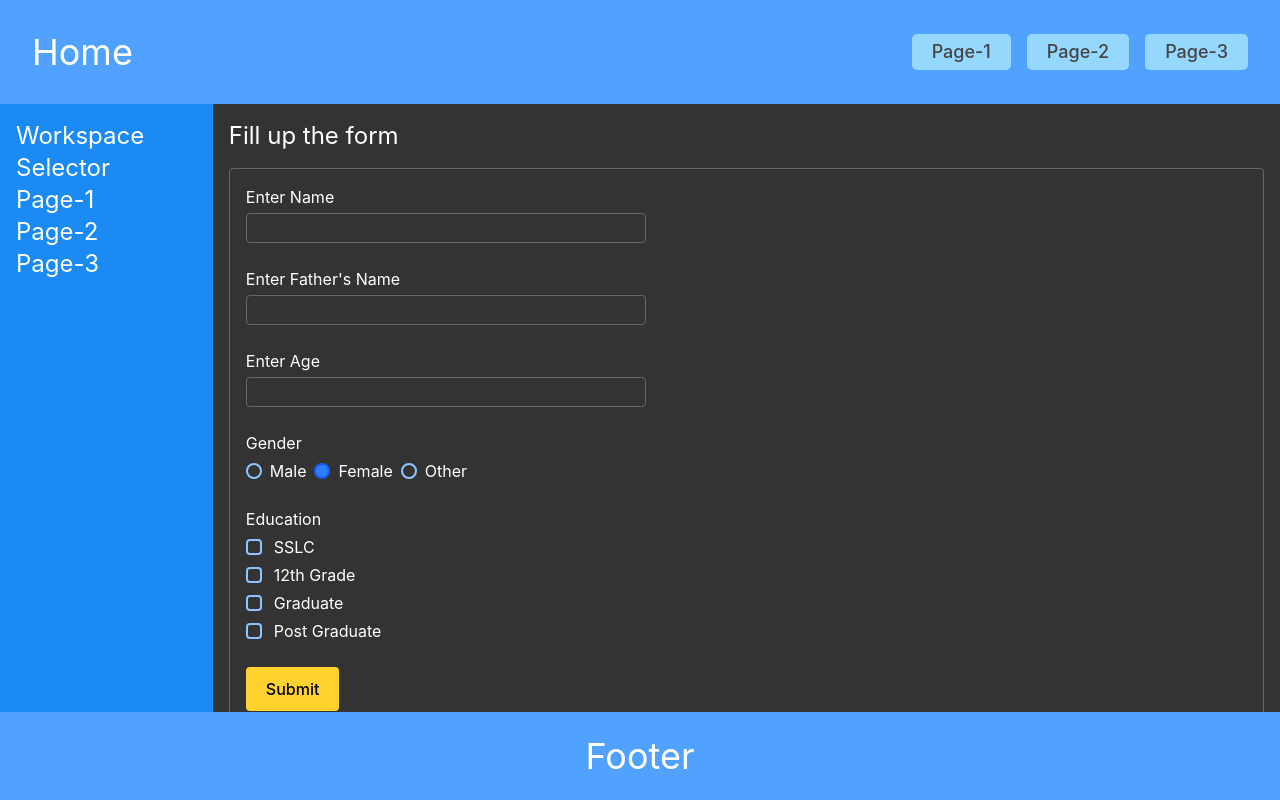
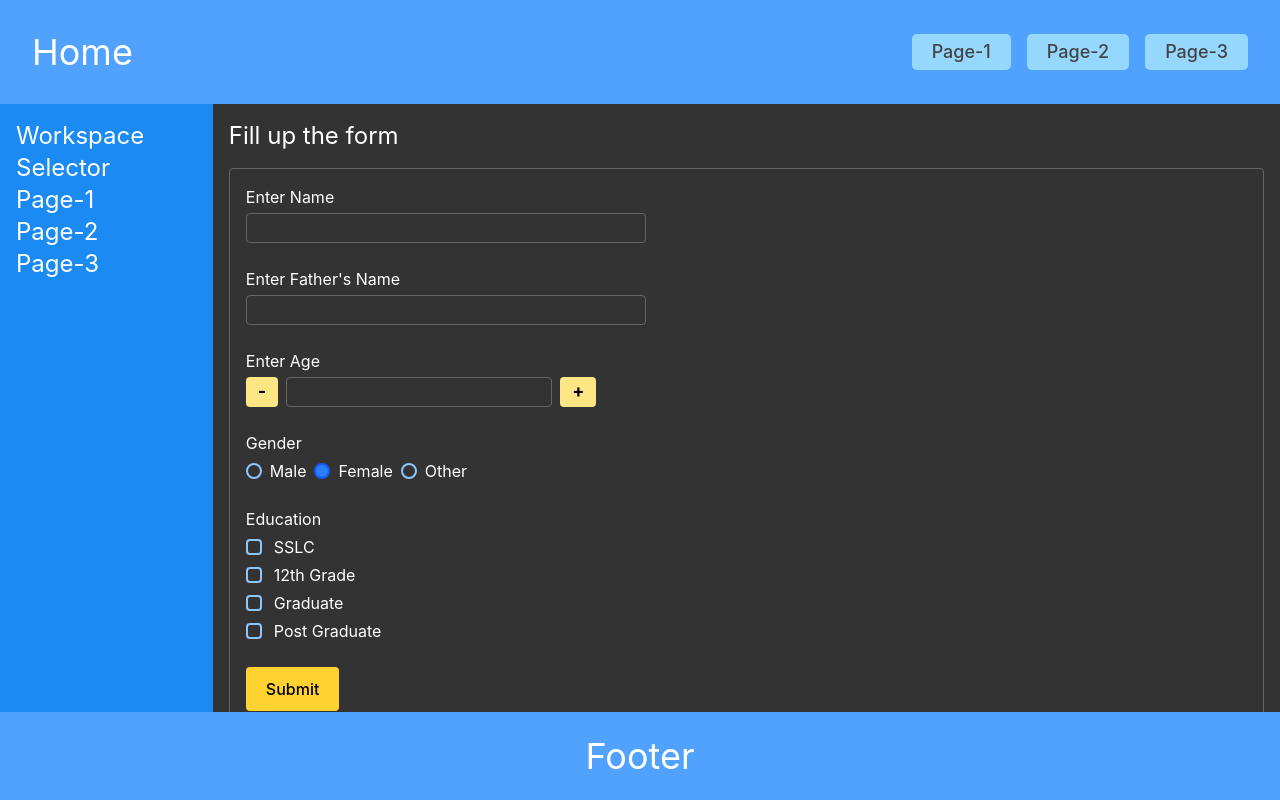
Before and after one commit to Sujayweb3master/all-about-react, a React (Vite) app in the folder react-playground/: page / in a window 1280 px wide. Built offline with nearby package versions, Linux system fonts and the light colour scheme.

Commit message:
react-playground: add custom reusable numeric input ui component

```diff
--- a/react-playground/src/components/forms/FormOne.jsx
+++ b/react-playground/src/components/forms/FormOne.jsx
@@ -3,6 +3,7 @@ import Button from '../ui/Button'
 import Input from '../ui/Input';
 import RadioInputField from '../ui/forms/RadioInputField';
 import CheckboxInputField from '../ui/forms/CheckboxInputField';
+import NumberInput from '../ui/NumberInput';
 
 const FormOne = () => {
 
@@ -30,6 +31,14 @@ const FormOne = () => {
     }
 
     const handleAgeChange = (e) => {
+        if (e.target.value === null || e.target.value === undefined) return
+        if (parseInt(e.target.value) > 100) {
+            setAge('100')
+            return
+        } else if (parseInt(e.target.value) < 0) {
+            setAge('0')
+            return
+        }
         setAge(e.target.value)
     }
 
@@ -63,6 +72,18 @@ const FormOne = () => {
         console.log(e);
 
     }
+
+    const handleStepUp = () => {
+        if (age >= 100) return
+
+        setAge(prev => String(parseInt(prev) + 1))
+    }
+    const handleStepDown = () => {
+        if (age <= 0) return
+
+        setAge(prev => String(parseInt(prev) - 1))
+    }
+
     return (
 
         <div>
@@ -79,11 +100,11 @@ const FormOne = () => {
                     </div>
                     <div className='flex flex-col max-w-100 gap-1'>
                         <label for='age' className='mr-4'>Enter Age</label>
-                        <Input value={age} id={'age'} onChange={handleAgeChange} type='number' max={100} className={``} />
+                        <NumberInput id='age' value={age} handleStepDown={handleStepDown} onNumberInputChange={handleAgeChange} handleStepUp={handleStepUp} />
                     </div>
                     <div className='flex flex-col max-w-100 gap-1'>
                         <p className='mr-4'>Gender</p>
-                        <div className='flex gap-2' onClick={handleGenderChange}>
+                        <div className='flex gap-2' onChange={handleGenderChange}>
                             <RadioInputField value={'Male'} for='male' label='Male' id={'male'} name='gender' checked={gender.male} containerClassName={`flex items-center`} />
                             <RadioInputField value={'FEMALE'} for='female' label='Female' id={'female'} name='gender' checked={gender.female} containerClassName={`flex items-center`} />
                             <RadioInputField value={'OTHER'} for='other' label='Other' id={'other'} name='gender' checked={gender.other} containerClassName={`flex items-center`} />
--- /dev/null
+++ b/react-playground/src/components/ui/NumberInput.jsx
@@ -0,0 +1,13 @@
+import Input from "./Input"
+
+const NumberInput = (props) => {
+    return (
+        <div className='flex h-7.5'>
+            <button className='flex items-center px-3 pb-1 mr-2 rounded bg-amber-200 text-black text-[18px] font-bold hover:cursor-pointer active:scale-90' onClick={props.handleStepDown}>-</button>
+            <Input value={props.value} id={props.id} onChange={props.onNumberInputChange} type='number' min={props.min ?? null} max={props.max ?? null} className={`[appearance:textfield] [&::-webkit-outer-spin-button]:appearance-none [&::-webkit-inner-spin-button]:appearance-none`} />
+            <button className='flex items-center px-3 pb-1 ml-2 rounded bg-amber-200 text-black text-[18px] font-bold hover:cursor-pointer active:scale-90' onClick={props.handleStepUp}>+</button>
+        </div>
+    )
+}
+
+export default NumberInput
```
